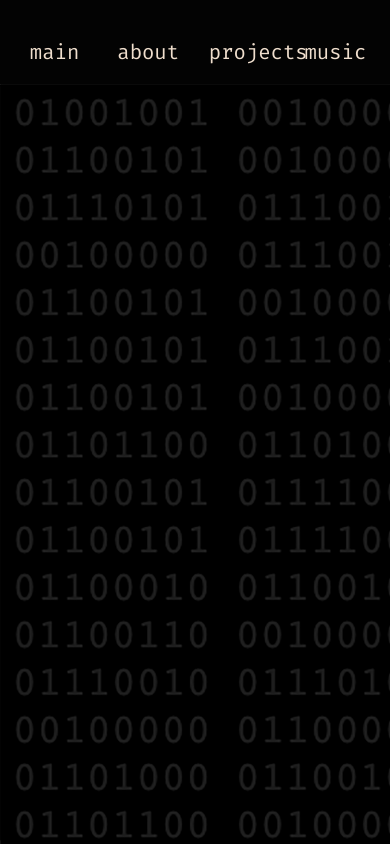
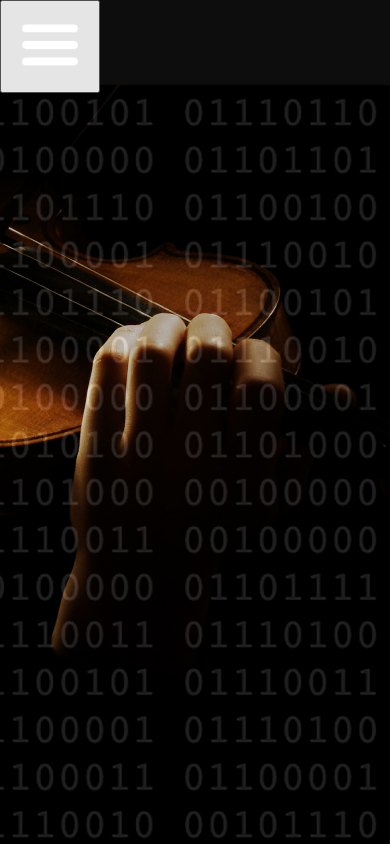
Before and after one commit to weronikaviola/weronika-p, a React (Create React App) app: page / in a window 390 px wide. Built offline with nearby package versions, Linux system fonts and the light colour scheme; a web font is replaced by a local one.

Commit message:
responsive design

```diff
--- a/src/components/Header/Header.jsx
+++ b/src/components/Header/Header.jsx
@@ -1,15 +1,28 @@
-import React from "react";
+import React, { useState } from "react";
 import MenuItem from "./MenuItem";
 
-const Header = () => (
-  <div className="header">
-    <div className="nav-menu">
-      <MenuItem name="main" root alternativeName="01101101 01100001 01101001 01101110" />
-      <MenuItem name="about" alternativeName="01101101 01100101" />
-      <MenuItem name="projects" alternativeName="01110111 01101111 01110010 01101011" />
-      <MenuItem name="music" alternativeName="01100001 01110010 01110100" />
+const Header = () => {
+  const [open, setOpen] = useState(false);
+
+  const toggleMenu = () => {
+    setOpen(!open);
+  };
+
+  return (
+    <div className="header">
+      <div className="mobile-nav-menu">
+        <button className="pointer image-button" type="button" onClick={toggleMenu}>
+          <img src="/hamburger.png" className="hamburger-icon" alt="menu" />
+        </button>
+      </div>
+      <div className={`nav-menu ${open && "visible"}`}>
+        <MenuItem name="main" root alternativeName="01101101 01100001 01101001 01101110" onClick={toggleMenu} />
+        <MenuItem name="about" alternativeName="01101101 01100101" onClick={toggleMenu} />
+        <MenuItem name="projects" alternativeName="01110111 01101111 01110010 01101011" onClick={toggleMenu} />
+        <MenuItem name="music" alternativeName="01100001 01110010 01110100" onClick={toggleMenu} />
+      </div>
     </div>
-  </div>
-);
+  );
+};
 
 export default Header;
--- a/src/components/Header/MenuItem.jsx
+++ b/src/components/Header/MenuItem.jsx
@@ -5,9 +5,10 @@ import { Link } from "react-router-dom";
 const MenuItem = ({
   alternativeName,
   name,
+  onClick,
   root,
 }) => (
-  <button className="menu-item" type="button">
+  <button className="menu-item" type="button" onClick={onClick}>
     <Link to={`/${root ? "" : name}`}>
       <span className="name">{name}</span>
       <span className="alt-name">{alternativeName}</span>
@@ -18,10 +19,12 @@ const MenuItem = ({
 MenuItem.propTypes = {
   alternativeName: PropTypes.string.isRequired,
   name: PropTypes.string.isRequired,
+  onClick: PropTypes.func,
   root: PropTypes.bool,
 };
 
 MenuItem.defaultProps = {
+  onClick: undefined,
   root: false,
 };
 export default MenuItem;
--- a/src/stylesheets/_variables.scss
+++ b/src/stylesheets/_variables.scss
@@ -13,10 +13,13 @@ $black-opaque: rgba(0,0,0,0.8);
 $red: red;
 $white: #efdecd;
 $white-blue: #E3F0FC;
+$white-opaque: rgba(255, 255, 255, 0.6);
 $gray: rgb(100,100, 100);
 
 $base-padder: 5px;
 
 $font-size-nav: calc(20px + 6 * ((100vw - 320px) / 680));
+$font-size-nav-mobile: calc(30px + 6 * ((100vw - 320px) / 680));
 $font-size-base: calc(10px + 6 * ((100vw - 320px) / 680));
+$font-size-base-mobile: calc(13px + 6 * ((100vw - 320px) / 680));
 $font-size-card: calc(25px + 6 * ((100vw - 320px) / 680));
--- a/src/stylesheets/components/_carousel.scss
+++ b/src/stylesheets/components/_carousel.scss
@@ -58,3 +58,28 @@
     }
   }
 }
+
+@media only screen and (max-width: 812px) {
+  .carousel {
+    padding: 10px !important;
+    height: 30vh;
+    .carousel__title {
+      display: none;
+    }
+    .carousel__videos {
+      padding: 0;
+    }
+    .carousel__items {
+      width: 100%;
+      height: 100%;
+      .carousel__item {
+        &.active {
+          width: 100%;
+        }
+        &.small {
+          display: none;
+        }
+      }
+    }
+  }
+}
--- a/src/stylesheets/components/_header.scss
+++ b/src/stylesheets/components/_header.scss
@@ -1,6 +1,16 @@
 .header {
   height: 10vh;
 }
+
+.mobile-nav-menu {
+  display: none;
+  position: relative;
+  .hamburger-icon {
+    height: 10vh;
+    color: $white;
+  }
+}
+
 .nav-menu {
   display: flex;
   justify-content: space-evenly;
@@ -22,11 +32,14 @@
     .alt-name {
       display: none;
     }
-
     &.active {
       color: $red;
     }
+  }
+}
 
+@media only screen and (min-width: 813px) {
+  .menu-item {
     &:hover {
       transition: font-size 1s;
       font-size: $font-size-base;
@@ -42,3 +55,39 @@
     }
   }
 }
+
+@media only screen and (max-width: 812px) {
+  .nav-menu {
+    display: block;
+    background: $white-opaque;
+    padding-top: 0;
+    margin-top: 0;
+    position: absolute;
+    left: -1000px;
+    width: 90vw;
+    visibility: hidden;
+    &.visible {
+      visibility: visible;
+      left: 0px;
+      transition: all 0.5s;
+    }
+    .menu-item {
+      z-index: 100;
+      width: 100%;
+      padding-top: 10px;
+      padding-bottom: 10px;
+      font-size: $font-size-nav-mobile;
+      text-shadow: 0 2px 5px $black;
+      border-bottom: 1px solid $black;
+      .name {
+        color: black;
+      }
+      &:active {
+        background-color: $white;
+      }
+    }
+  }
+  .mobile-nav-menu {
+    display: block;
+  }
+}
--- a/src/stylesheets/pages/_main.scss
+++ b/src/stylesheets/pages/_main.scss
@@ -2,3 +2,9 @@
   background-image: url("/images/violabin.jpg");
   background-size: cover;
 }
+
+@media only screen and (max-width: 812px) {
+  .main-screen {
+    background-position: 100% 0%;
+  }
+}
--- a/src/stylesheets/pages/_music.scss
+++ b/src/stylesheets/pages/_music.scss
@@ -27,3 +27,22 @@
   background-size: cover;
   background-position: bottom;
 }
+
+@media only screen and (max-width: 812px) {
+  .music-screen {
+    flex-direction: column;
+    padding: 0;
+    .music-parallax {
+      background-position: left;
+    }
+    .iframe-container {
+      display: none;
+    }
+    .music-description {
+      margin: 0 auto;
+      padding: 10%;
+      width: 100%;
+      font-size: $font-size-base-mobile;
+    }
+  }
+}
```
Also changed, not shown: public/hamburger.png (added).
